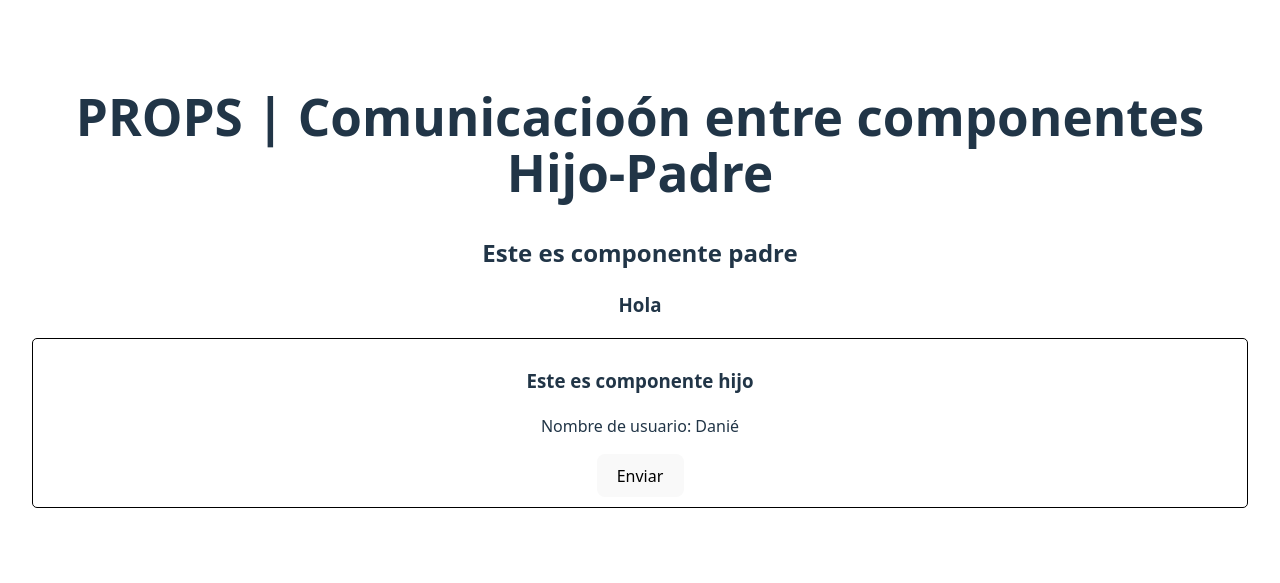
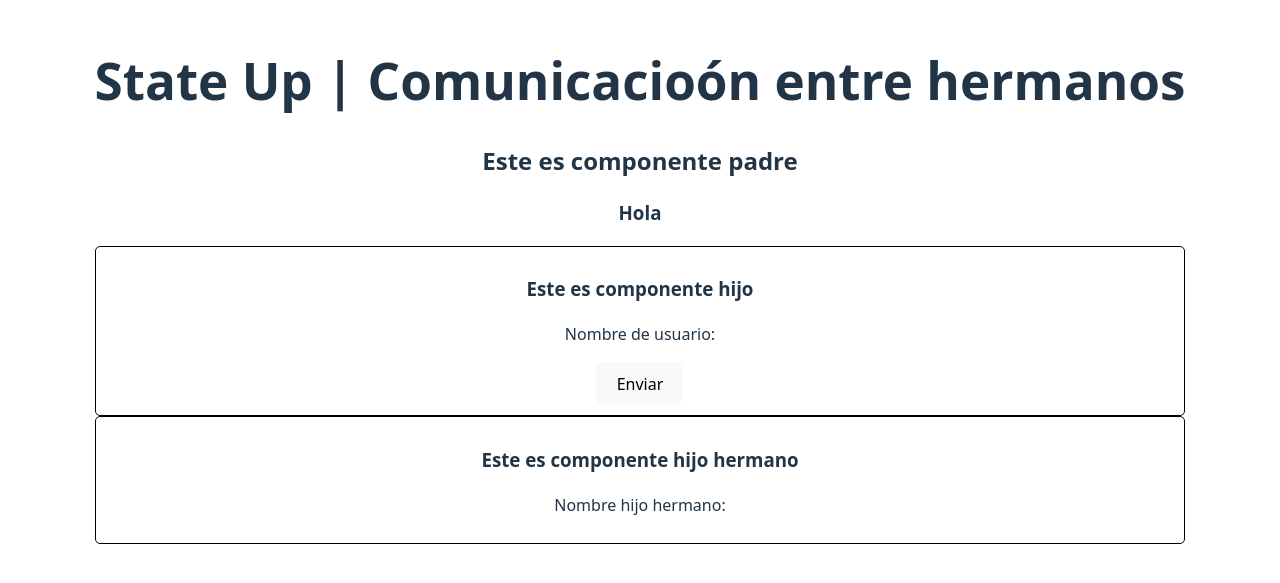
Before and after one commit to danielrs89/my-proyect, a React (Vite) app: page / in a window 1280 px wide. Shown: the part 119-702 px from the top of the page. Built offline with nearby package versions, Linux system fonts and the light colour scheme.

Commit message:
elevar estado

```diff
--- a/src/App.jsx
+++ b/src/App.jsx
@@ -1,19 +1,27 @@
 import { useState } from 'react'
 import './App.css'
 import Child from './components/Child'
+import ChildBrother from './components/ChildBrother'
 
 
 function App() {
-  const [displayName, setDisplayname]= useState("")
-  const login =(name)=>{
+
+
+
+  // ***Lo IMPORTANTE esque la variable esta en el componente padre
+  const [displayName, setDisplayname] = useState("")
+  const login = (name) => {
     setDisplayname(name)
   }
   return (
     <>
-      <h1>PROPS | Comunicacioón entre componentes Hijo-Padre</h1>
+      <h1>State Up | Comunicacioón entre hermanos</h1>
       <h2>Este es componente padre</h2>
       <h3>Hola {displayName} </h3>
-      <Child handleLogin={login}></Child>
+      {/* // elevar el estado estamos gestionando una "variable/formulario/login
+      // se envia al padre y el padre "riega a todos sus hijos */}
+      <Child handleLogin={login} nameUser={displayName}></Child>
+      <ChildBrother nameUser={displayName}></ChildBrother>
     </>
   )
 } export default App
--- a/src/components/Child.jsx
+++ b/src/components/Child.jsx
@@ -1,17 +1,14 @@
-import { useState } from "react"
 
 function Child(props) {
 
-    const [userName]= useState("Danié")
     const handleClick = ()=>{
-        props.handleLogin(userName)
-        console.log(userName)
+        props.handleLogin("Daniè")
     }
     return (
         <div style={{ border: "1px solid black", padding:"10px", borderRadius:"5px" }}>
 
             <h3>Este es componente hijo</h3>
-            <p>Nombre de usuario: {userName}</p>
+            <p>Nombre de usuario: {props.nameUser}</p>
             <button onClick={handleClick}>Enviar</button>
         </div>
 
--- /dev/null
+++ b/src/components/ChildBrother.jsx
@@ -0,0 +1,12 @@
+
+function ChildBrother(props) {
+  return (
+    <div style={{ border: "1px solid black", padding:"10px", borderRadius:"5px" }}>
+
+            <h3>Este es componente hijo hermano</h3>
+            <p>Nombre hijo hermano: {props.nameUser}</p>
+        </div>
+  )
+}
+
+export default ChildBrother
```
